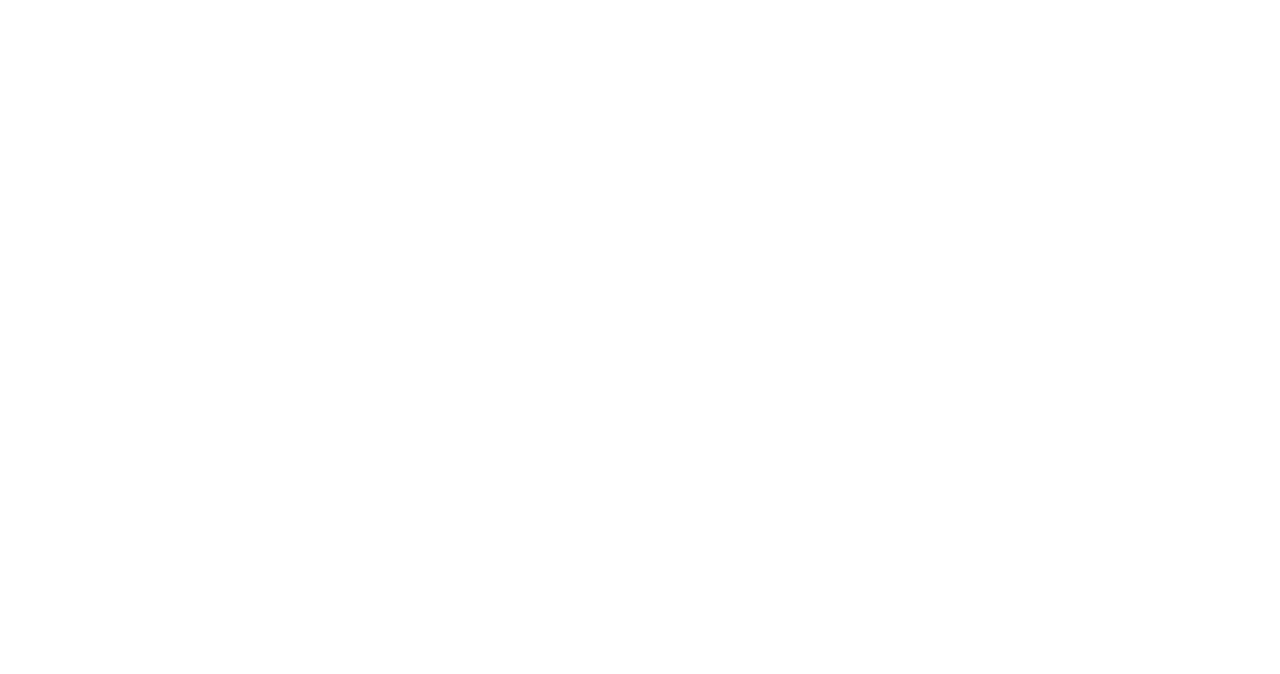
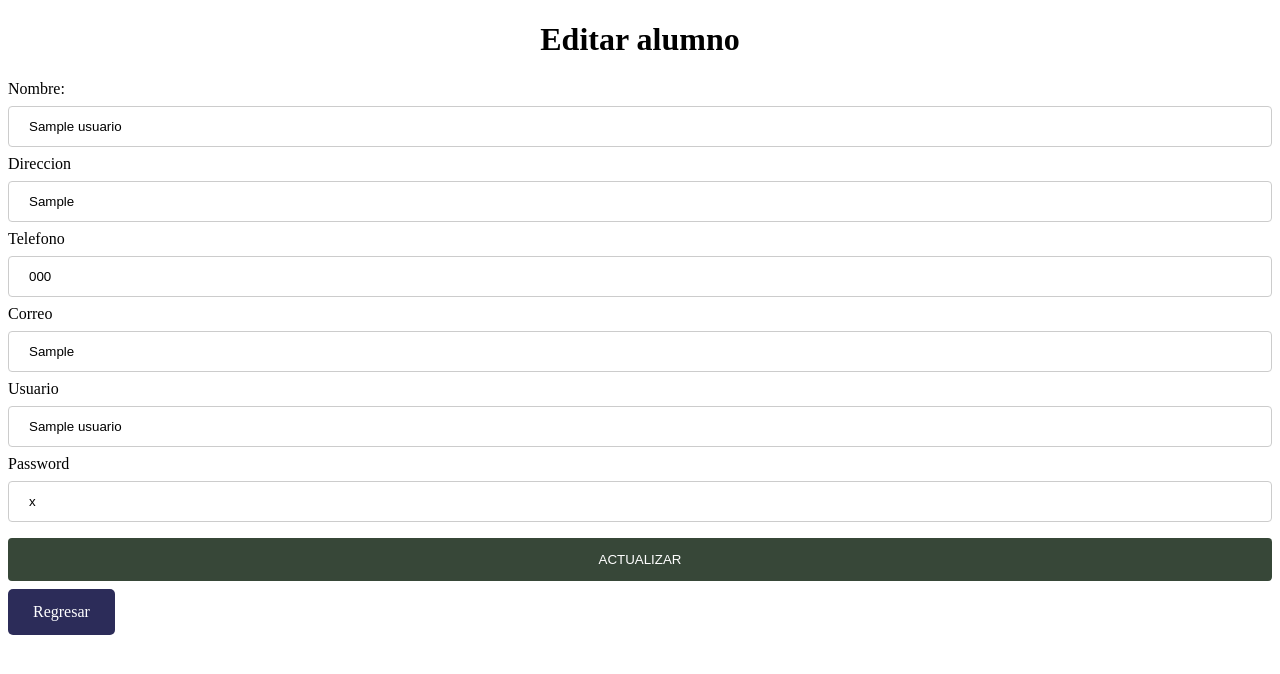
Before and after one commit to HazielMaldonado/ProyectoProgWeb, a PHP site: page /editar.php?id=1 in a window 1280 px wide. Before the commit the part shown is empty. Shown: the top 674 px of the page. Run offline with PHP 8.4, Linux system fonts and the light colour scheme; tables that the repository leaves empty or names only in its code hold one stand-in row (values such as "Sample post").

Commit message:
Cambio 19

```diff
--- a/editar.php
+++ b/editar.php
@@ -54,3 +54,30 @@ include("conexion.php");
         mysqli_close($conexion);
 
     }
+    ?>
+
+    <h1>Editar alumno</h1>
+    <form action="<?=$_SERVER['PHP_SELF']?>" method="post">
+        <label for="">Nombre:</label>
+        <input type="text" name="nombre" value="<?php echo $nombre;?>"> <br>
+        <label for="">Direccion</label>
+        <input type="text" name="direccion" value="<?php echo $direccion;?>"> <br>
+        <label for="">Telefono</label>
+        <input type="text" name="telefono" value="<?php echo $telefono;?>"> <br>
+        <label for="">Correo</label>
+        <input type="text" name="correo" value="<?php echo $correo;?>"> <br>
+        <label for="">Usuario</label>
+        <input type="text" name="nombre_usuario" value="<?php echo $nombre_usuario;?>"> <br>
+        <label for="">Password</label>
+        <input type="text" name="password" value="<?php echo $password;?>"> <br>
+
+        <input type="hidden" name="id" value="<?php echo $id;?>">
+
+        <input type="submit" name= "enviar" value="ACTUALIZAR">
+        <a href="index.php">Regresar</a>
+    </form>
+    <?php
+    ?>
+
+</body>
+</html>
```
